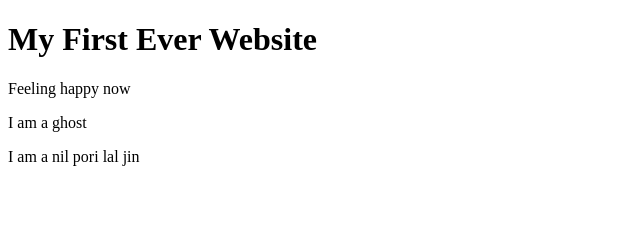
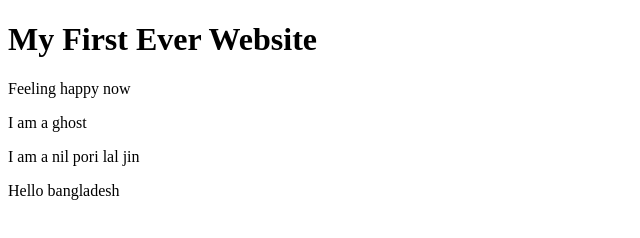
Before and after one commit to 123456sourav/my-first-website, a plain HTML site: page index.html in a window 1280 px wide. Shown: the whole page, without its empty margins (0-640 px from the left). Drawn offline with Linux system fonts and the light colour scheme.

Commit message:
last added

```diff
--- a/index.html
+++ b/index.html
@@ -11,5 +11,6 @@
      <p> Feeling happy now </p>
      <p> I am a ghost  </p>
      <p> I am a nil pori lal jin </p>
+     <p>Hello bangladesh  </p>
 </body>
 </html>
```
